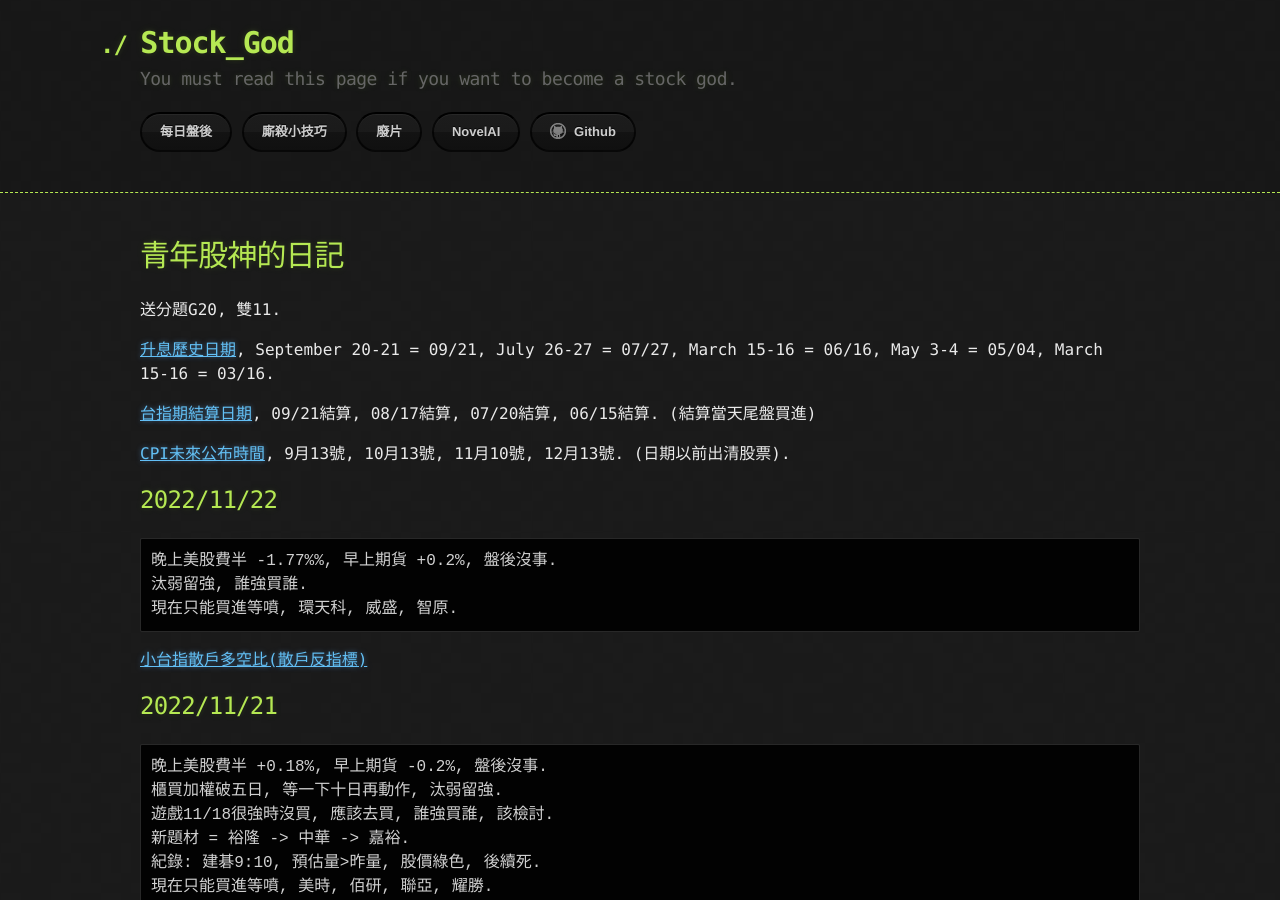
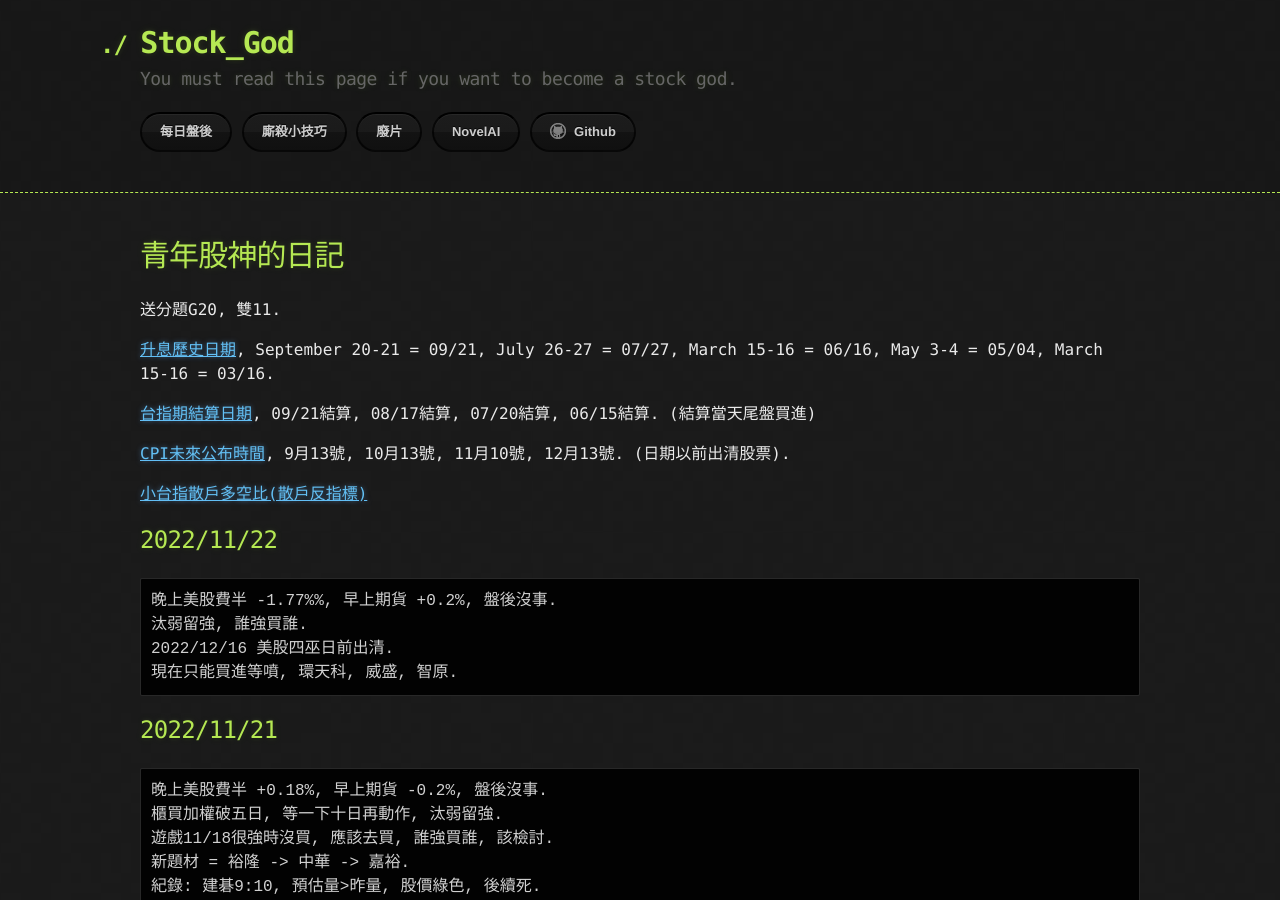
Before and after one commit to lepg5487/Stock_God, a Jekyll site: the page built from index.md, in a window 1280 px wide and 900 px high. Built offline with Jekyll 4.4.1, drawn with Linux system fonts in a browser that asks for light colours; our own code applies the rules of GitHub Pages for plain Markdown files.

Commit message:
Update index.md

````diff
--- a/index.md
+++ b/index.md
@@ -12,13 +12,15 @@ layout: testlayouts
 
 [CPI未來公布時間](https://chihyun.tw/cpi-release-date/), 9月13號, 10月13號, 11月10號, 12月13號. (日期以前出清股票).
 
+[小台指散戶多空比(散戶反指標)](https://www.macromicro.me/charts/20069/tw-mtx-long-to-short-ratio-of-individual-player)
+
 ## 2022/11/22
 ```
 晚上美股費半 -1.77%%, 早上期貨 +0.2%, 盤後沒事.
 汰弱留強, 誰強買誰.
+2022/12/16 美股四巫日前出清.
 現在只能買進等噴, 環天科, 威盛, 智原.
 ```
-[小台指散戶多空比(散戶反指標)](https://www.macromicro.me/charts/20069/tw-mtx-long-to-short-ratio-of-individual-player)
 
 ## 2022/11/21
 ```
````
